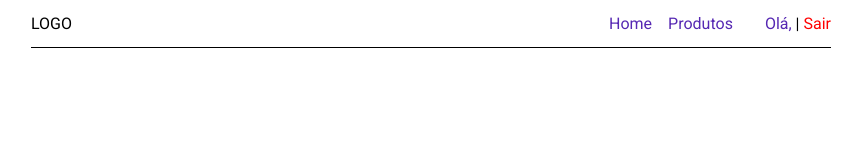
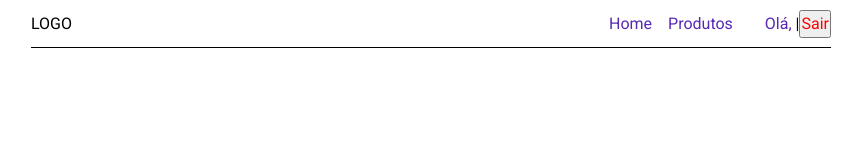
Before and after one commit to dev-dnp/exercicio-next, a Next.js app: page /dashboard in a window 1280 px wide. Shown: the top 160 px of the page, without its empty margins (209-1071 px from the left). Built offline with nearby package versions, Linux system fonts and the light colour scheme; no server answers.

Commit message:
Progress

```diff
--- a/src/app/components/Navbar.tsx
+++ b/src/app/components/Navbar.tsx
@@ -4,11 +4,24 @@ import clsx from "clsx";
 import style from "./navbar.module.css";
 import Link from "next/link";
 import { useUserContext } from "@/context/UserContext";
+import axios from "axios";
 
 
 export default function NavBar(){
 
     const {user} = useUserContext();
+
+    const fetchLogout = async () => {
+        try {
+
+            await axios.post("/api/auth/logout");
+
+            window.location.href = "/login";
+
+        } catch(e) {
+            console.log(e)
+        }
+    }
 
     return (
         <>
@@ -31,7 +44,7 @@ export default function NavBar(){
 
                         <div className={style.menu}>
                             <a href="" className={style.username}>Olá, {user?.firstName}</a> |
-                            <a href="#" className={style.linkLogout}> Sair</a>
+                            <button onClick={fetchLogout} className={style.linkLogout}> Sair</button>
                         </div>
                     </div>
                 </div>
```
